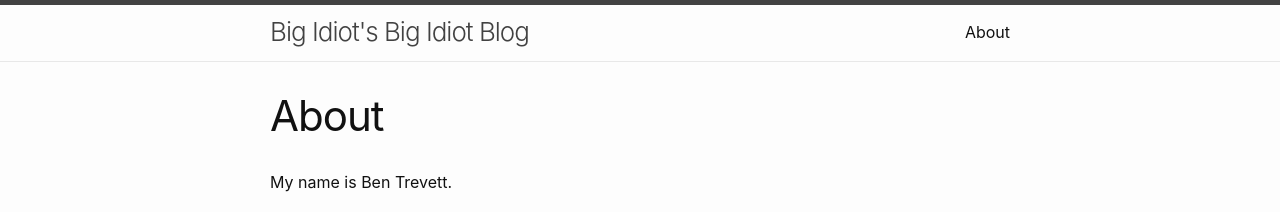
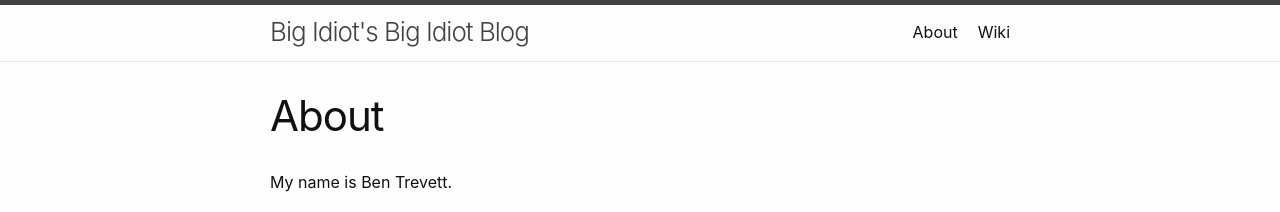
Before and after one commit to bentrevett/bentrevett.github.io, a Jekyll site: the page built from about.md, in a window 1280 px wide. Shown: the top 212 px of the page. Built offline with Jekyll 4.4.1, drawn with Linux system fonts in a browser that asks for light colours.

Commit message:
fix wiki take 3

```diff
--- a/_config.yml
+++ b/_config.yml
@@ -16,6 +16,9 @@ minima:
     twitter: ben_trevett
     github:  bentrevett
 
+include:
+  - wiki
+
 header_pages:
  - about.md
  - wiki/index.html
--- a/_includes/header.html
+++ b/_includes/header.html
@@ -24,6 +24,7 @@
             <a class="page-link" href="{{ my_page.url | relative_url }}">{{ my_page.title | escape }}</a>
             {%- endif -%}
           {%- endfor -%}
+            <a class="page-link" href="/wiki.html">Wiki</a></div>
         </div>
       </nav>
     {%- endif -%}
```
